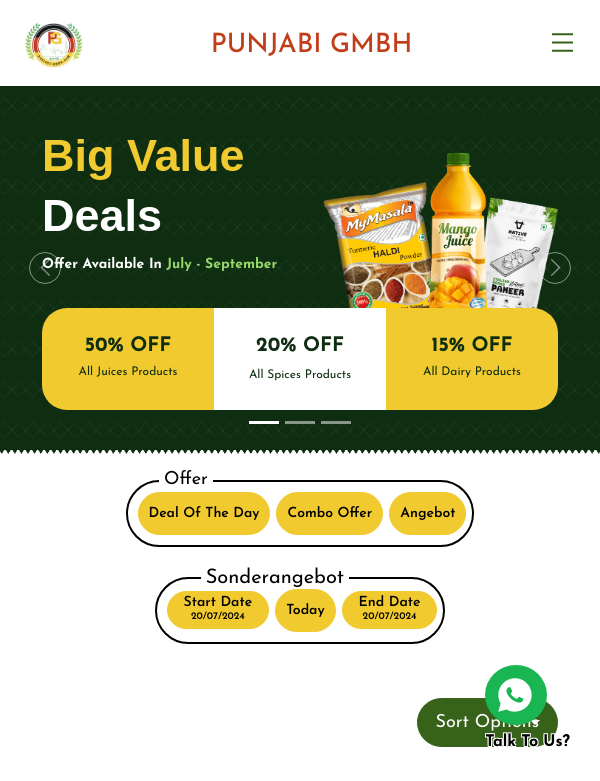
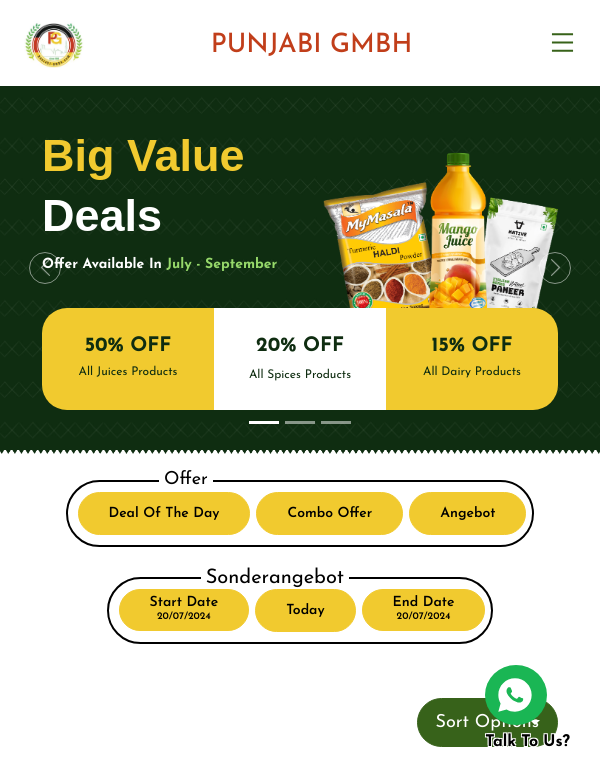
Before and after one commit to RanjeetCodingBrakets/pftOnline, a React (Create React App) app: page /promotionalPage in a window 600 px wide. Shown: the top 781 px of the page. Built offline with nearby package versions, Linux system fonts and the light colour scheme; a web font is replaced by a local one.

Commit message:
updated code

```diff
--- a/src/components/commonComponent/Header.js
+++ b/src/components/commonComponent/Header.js
@@ -116,9 +116,9 @@
                     </Link>
                   </li>
                   <li>
-                    <a className="dropdown-item drop-option" href="#" onClick={() => setToggleMenu(false)}>
+                    <Link className="dropdown-item drop-option" href="#" onClick={() => setToggleMenu(false)}>
                       Another action
-                    </a>
+                    </Link>
                   </li>
                 </ul>
               </li>
@@ -134,12 +134,12 @@
                 Login / Signup
               </button>
               <LoginSignup show={showModal} handleClose={handleClose}  />
-              <Link to="/promotionalPage">  <button className="head-live-timer">
+              <Link to="/promotionalPage"  onClick={() => setToggleMenu(false)}>  <button className="head-live-timer">
          Live Sale
           <span className="ms-2">
             {/* {hours < 10 ? `0${hours}` : hours}:
                  {minutes < 10 ? `0${minutes}` : minutes}:
-                 {seconds < 10 ? `0${seconds}` : seconds}               */}
+                 {seconds < 10 ? `0${seconds}` : seconds}  */}
           </span>
         </button>
         </Link>
@@ -160,151 +160,3 @@
 };
 
 export default Header;
-
-
-
-
-
-
-
-
-
-// import React, { useState, useEffect } from "react";
-// import logo from "../../assets/logo.jpeg";
-// import { Link } from "react-router-dom";
-// import images from '../../constants/images';
-// import "./Header.css";
-// import LoginSignup from "../LoginSignUp/LoginSignup";
-
-// const Header = ({
-//   initialHours = 10,
-//   initialMinutes = 0,
-//   initialSeconds = 0,
-// }) => {
-//   const [hours, setHours] = useState(initialHours);
-//   const [minutes, setMinutes] = useState(initialMinutes);
-//   const [seconds, setSeconds] = useState(initialSeconds);
-
-//   useEffect(() => {
-//     const timer = setInterval(() => {
-//       if (seconds > 0) {
-//         setSeconds(seconds - 1);
-//       } else {
-//         if (minutes > 0) {
-//           setMinutes(minutes - 1);
-//           setSeconds(59);
-//         } else {
-//           if (hours > 0) {
-//             setHours(hours - 1);
-//             setMinutes(59);
-//             setSeconds(59);
-//           }
-//         }
-//       }
-//     }, 1000);
-
-//     return () => clearInterval(timer);
-//   }, [seconds, minutes, hours]);
-
-//   const [showModal, setShowModal] = useState(false);
-
-//   const handleClose = () => setShowModal(false);
-//   const handleShow = () => setShowModal(true);
-
-//   return (
-//     <div className="header-section position-relative">
-//     <div className=" bottom-border-frame">
-//     <img src={images.frame9} alt="heroVector1" className="header-frame" />
-//     </div>
-//     <div className="container">
-//     <div className="row">
-//       <nav className="navbar navbar-expand-lg navbar-light nav_Header header-nav">
-//         <div className="col-sm-4 col-lg-2">
-//           <Link className="navbar-brand header-logo" to="/">
-//             <img src={logo} alt="logo" className="nav_logo" />
-//           </Link>
-//         </div>
-//         <button
-//           className="navbar-toggler toggle-btn"
-//           type="button"
-//           data-bs-toggle="collapse"
-//           data-bs-target="#navbarNavAltMarkup"
-//           aria-controls="navbarNavAltMarkup"
-//           aria-expanded="false"
-//           aria-label="Toggle navigation"
-//         >
-//           <span className="navbar-toggler-icon"></span>
-//         </button>
-//         <div className="collapse navbar-collapse justify-content-between" id="navbarNavAltMarkup">
-//           <div className="col-lg-7  col-sm-6 col-md-6 d-lg-block">
-//             <ul className="navbar-nav mr-auto nav_item menu-item-header">
-//               <li className="nav-item">
-//                 <Link className="nav-link head-link " to="/">
-//                   Home
-//                 </Link>
-//               </li>
-//               <li className="nav-item dropdown">
-//                 <Link
-//                   className="nav-link dropdown-toggle head-link "
-//                   to="#"
-//                   role="button"
-//                   data-bs-toggle="dropdown"
-//                   aria-expanded="false"
-//                 >
-//                   Category
-//                 </Link>
-//                 <ul className="dropdown-menu">
-//                   <li>
-//                     <Link className="dropdown-item drop-option" to="/product-Listing">
-//                       All Products
-//                     </Link>
-//                   </li>
-//                   <li>
-//                     <Link className="dropdown-item drop-option" to="#">
-//                       Another action
-//                     </Link>
-//                   </li>
-//                   {/* <li>
-//                     <Link className="dropdown-item" to="">
-//                       Something else here
-//                     </Link>
-//                   </li> */}
-//                 </ul>
-//               </li>
-//               <li className="nav-item">
-//                 <Link className="nav-link head-link " to="/about-us">
-//                   About Us
-//                 </Link>
-//               </li>
-//               <li className="nav-item">
-//                 <Link className="nav-link head-link " to="/contactUs">
-//                   Contact Us
-//                 </Link>
-//               </li>
-//             </ul>
-//           </div>
-//           <div className="col-lg-5 col-md-6 col-sm-6 login-sec">
-//             <div className="d-inline">
-//               <button onClick={handleShow} className="btn custom-btn me-2">
-//                 Login / Signup
-//               </button>
-//               <LoginSignup show={showModal} handleClose={handleClose} />
-//               <button className="head-live-timer">
-//                 Live Sale
-//                 <span className="ms-2">
-//                   {hours < 10 ? `0${hours}` : hours}:
-//                   {minutes < 10 ? `0${minutes}` : minutes}:
-//                   {seconds < 10 ? `0${seconds}` : seconds}
-//                 </span>
-//               </button>
-//             </div>
-//           </div>
-//         </div>
-//       </nav>
-//     </div>
-//   </div>
-//   </div>
-//   );
-// };
-
-// export default Header;
--- a/src/components/promotionalComponent/components/offerOption.js
+++ b/src/components/promotionalComponent/components/offerOption.js
@@ -2,7 +2,7 @@
 import { Dropdown, Toast } from "react-bootstrap";
 
 const OfferOption = () => {
-  const [sortKey, setSortKey] = useState("");
+  const [ setSortKey] = useState("");
   const [selectedSorts, setSelectedSorts] = useState([]);
 
   const handleSortChange = (key) => {
--- a/src/components/promotionalComponent/promotional.css
+++ b/src/components/promotionalComponent/promotional.css
@@ -479,7 +479,7 @@
   border: 1px solid #f1ca2f;
   font-size: 11px;
   font-weight: 600;
-  padding: 8px 5px;
+  padding: 8px 10px;
 }
 .promoOffer-timebtn {
   font-size: 14px;
@@ -520,14 +520,14 @@
 }
 .promoOffer-btn {
   font-size: 14px;
-  padding: 10px 10px;
+  padding: 10px 30px;
 }
 .Offerbtn-banner::before {
   left: 129px;
 }
 .promoOffer-timebtn {
   font-size: 14px;
-  padding: 4px 16px;
+  padding: 6px 30px;
 }
 .sonderangebot-banner::before {
   right: 221px;
@@ -569,12 +569,12 @@
       margin-right: 10px;
       font-size: 16px;
       font-weight: 600;
-      padding: 10px 16px;
+      padding: 10px 30px;
 
   }
   .promoOffer-timebtn {
     font-size: 16px;
-    padding: 2px 16px;
+    padding: 8px 30px;
   }
 
   .offerbtn-container{
```
Also changed, not shown: src/components/commonComponent/Header.css (+0 -160 lines), 1 other file (tests, documents, lock files or other folders).
